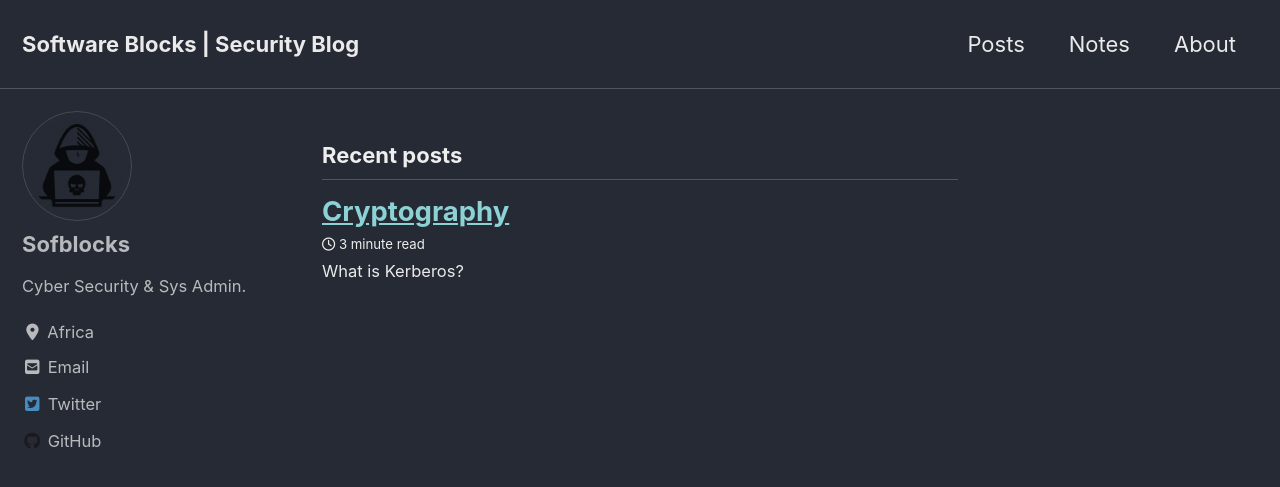
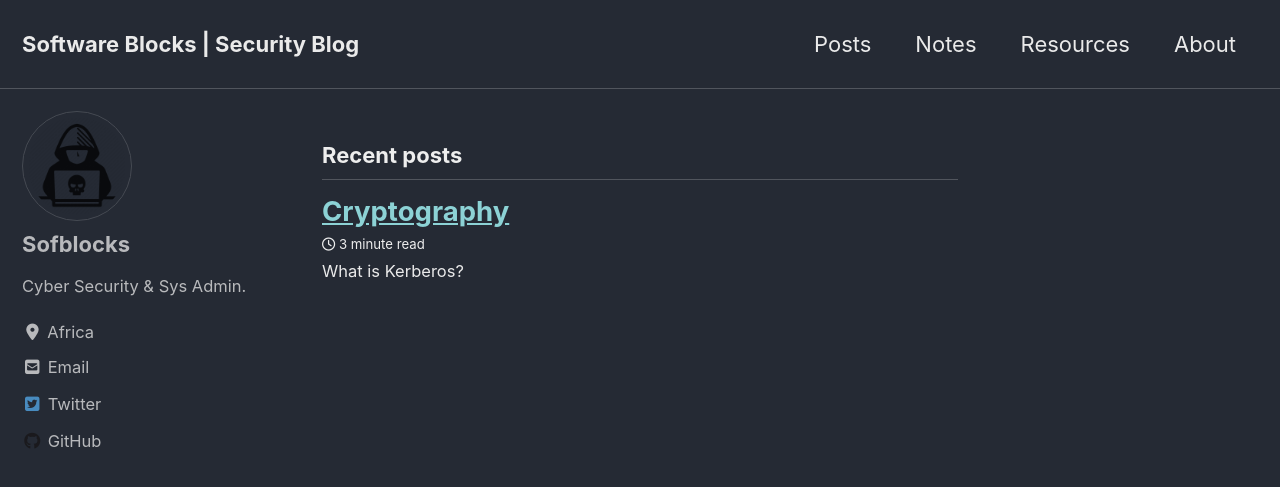
Before and after one commit to sofblocks/sofblocks.github.io, a Jekyll site: the page built from index.html, in a window 1280 px wide and 900 px high. Shown: the top 487 px of the window. Built offline with Jekyll 4.4.1, drawn with Linux system fonts in a browser that asks for light colours; cached includes are drawn as plain includes; nearby versions of some CDN libraries; the list of posts is cut into pages by our own code.

Commit message:
Resources

```diff
--- a/_data/navigation.yml
+++ b/_data/navigation.yml
@@ -4,6 +4,8 @@ main:
     url: /security/
   - title: "Notes"
     url: /notes/
+  - title: "Resources"
+    url: /resources/
   - title: "About"
     url: /about/
   # - title: "About"
```
Also changed, not shown: _pages/resources.md (added, +5 -0 lines).
